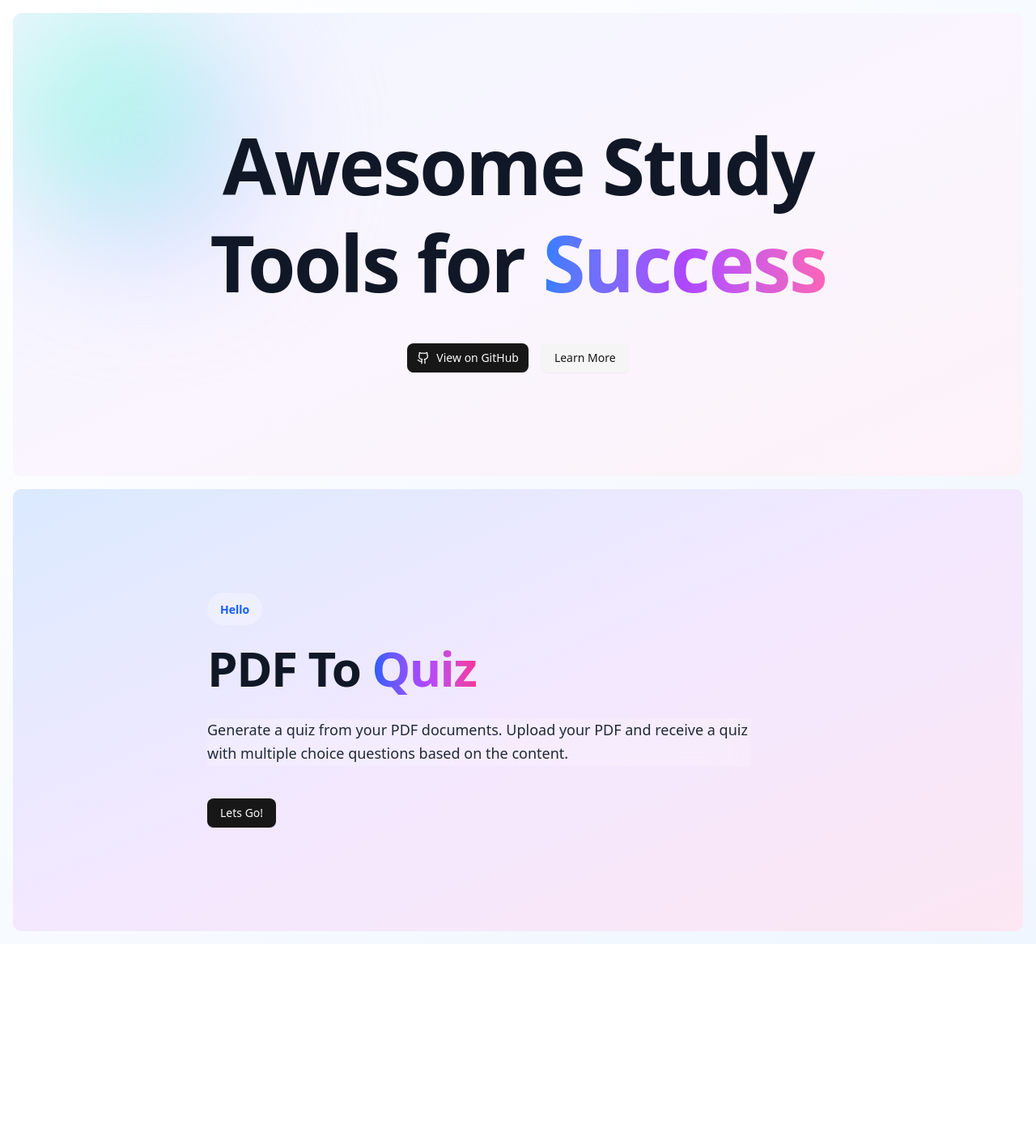
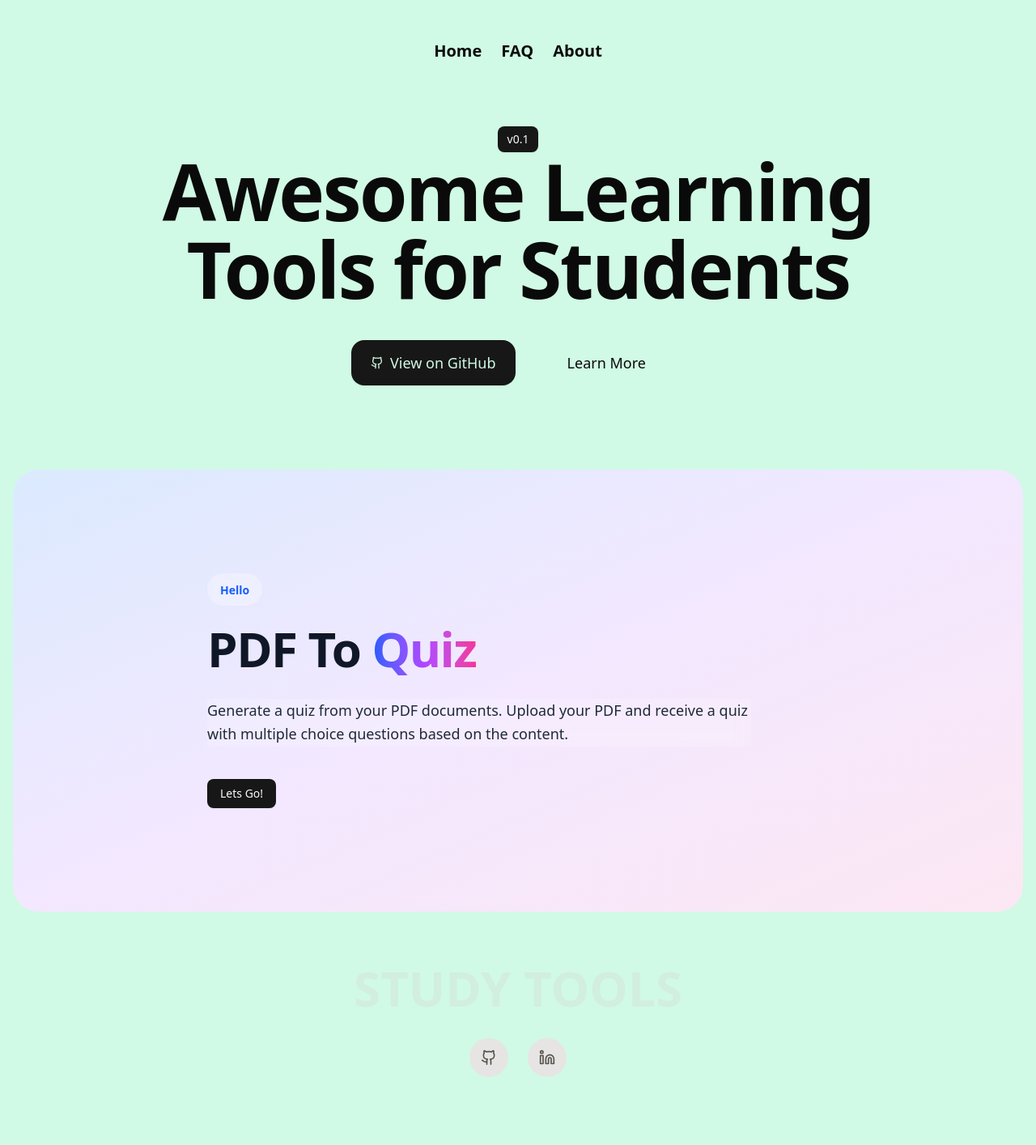
Before and after one commit to aungsh/study, a Next.js app: page / in a window 1280 px wide. Shown: the top 1414 px of the page at 81% size. Before the commit the page ends 1166 px from the top, so only its background shows below. Built offline with nearby package versions, Linux system fonts and the light colour scheme.

Commit message:
home page design

```diff
--- /dev/null
+++ b/app/(landing)/_components/Footer.tsx
@@ -0,0 +1,49 @@
+import { Github, Linkedin } from "lucide-react";
+
+export default function Footer() {
+  return (
+    <footer className="w-full py-12">
+      <div className="max-w-7xl mx-auto">
+        <div className="flex justify-center mb-8">
+          <div className="text-6xl font-bold text-stone-300/30 select-none">
+            STUDY TOOLS
+          </div>
+        </div>
+
+        <div className="flex justify-center items-center gap-6 mb-8">
+          <a
+            href="https://github.com/aungsh"
+            className="w-12 h-12 bg-stone-200 rounded-full flex items-center justify-center hover:bg-stone-400 transition-colors"
+            aria-label="View our GitHub"
+          >
+            <Github size={20} className="text-stone-600" />
+          </a>
+          <a
+            href="https://www.linkedin.com/in/aung-swan-htat-bb425a1a9/"
+            className="w-12 h-12 bg-stone-200 rounded-full flex items-center justify-center hover:bg-stone-400 transition-colors"
+            aria-label="View our LinkedIn"
+          >
+            <Linkedin size={20} className="text-stone-600" />
+          </a>
+        </div>
+      </div>
+
+      <div className="relative overflow-hidden flex justify-center items-center">
+        <div
+          className="font-bold leading-none text-center select-none pointer-events-none whitespace-nowrap"
+          style={{
+            fontSize: "clamp(4rem, 25vw, 20rem)",
+            background: "linear-gradient(to bottom, #262626 0%, #e7e5e4 100%)",
+            WebkitBackgroundClip: "text",
+            WebkitTextFillColor: "transparent",
+            backgroundClip: "text",
+            color: "transparent",
+            opacity: 0.3,
+          }}
+        >
+          AUNGSH
+        </div>
+      </div>
+    </footer>
+  );
+}
--- a/app/(landing)/_components/Hero.tsx
+++ b/app/(landing)/_components/Hero.tsx
@@ -4,57 +4,39 @@ import { Github } from "lucide-react";
 
 export default function Hero() {
   return (
-    <header className="relative isolate overflow-hidden py-24 sm:py-32 rounded-lg">
-      {/* Animated pastel background with blur effect */}
-      <div className="absolute inset-0 -z-10">
-        {/* Main gradient background */}
-        <div className="absolute inset-0 bg-gradient-to-br from-blue-50 via-purple-50 to-pink-50"></div>
-
-        {/* Blurred blobs */}
-        <div
-          className="absolute inset-0 overflow-hidden"
-          style={{
-            filter: "blur(70px)",
-            opacity: 0.7,
-          }}
-        >
-          {/* Pastel colored blobs that move slowly */}
-          <div className="absolute h-64 w-64 rounded-full bg-pink-200"></div>
-          <div className="absolute h-80 w-80 rounded-full bg-purple-200"></div>
-          <div className="absolute h-72 w-72 rounded-full bg-blue-200"></div>
-          <div className="absolute h-56 w-56 rounded-full bg-teal-200"></div>
-        </div>
-
-        {/* Subtle grid pattern overlay for texture */}
-        <div className="absolute inset-0 bg-grid-pattern opacity-10"></div>
-      </div>
-
-      {/* Content with backdrop blur for better readability */}
-      <div className="mx-auto max-w-7xl px-6 lg:px-8 text-center relative z-10">
-        <div className="max-w-3xl mx-auto">
-          <h1 className="text-8xl sm:text-7xl md:text-8xl font-extrabold text-gray-900 tracking-tight leading-tight">
-            Awesome Study <br />
-            Tools for{" "}
-            <span className="bg-clip-text text-transparent bg-gradient-to-r from-blue-500 via-purple-500 to-pink-400">
-              Success
-            </span>
+    <>
+      <div className="pt-34 pb-22">
+        <div className="mx-auto max-w-7xl px-6 lg:px-8 text-center relative">
+          <div className="max-w-4xl mx-auto">
+            <Button size="sm" className="mt-1">
+              v0.1
+            </Button>
+            <h1 className="relative flex flex-col items-center text-center text-5xl font-bold leading-[1.05] tracking-tight delay-50 sm:text-8xl sm:leading-none">
+              Awesome Learning Tools for Students
             </h1>
 
             <div className="mt-10 flex flex-wrap justify-center gap-4">
-            <Link href="https://github.com/aungsh/study-tools" passHref>
-              <Button className="">
-                <Github />
-                View on GitHub
+              <Link href="https://github.com/aungsh/study" passHref>
+                <Button
+                  className="px-12 py-6 text-lg text-emerald-100 rounded-2xl"
+                  size={"2xl"}
+                >
+                  <Github className="" /> View on GitHub
                 </Button>
               </Link>
               <Link href="https://swanhtataung.com" passHref>
-              <Button variant="secondary" className="">
+                <Button
+                  variant="ghost"
+                  className="px-12 py-6 text-lg rounded-2xl"
+                  size={"2xl"}
+                >
                   Learn More
                 </Button>
               </Link>
             </div>
           </div>
         </div>
-    </header>
+      </div>
+    </>
   );
 }
--- /dev/null
+++ b/app/(landing)/_components/Nav.tsx
@@ -0,0 +1,53 @@
+"use client";
+
+import { Card } from "@/components/ui/card";
+import { useState, useEffect } from "react";
+import Link from "next/link";
+
+export default function Nav() {
+  const [isScrolled, setIsScrolled] = useState(false);
+
+  useEffect(() => {
+    const handleScroll = () => {
+      setIsScrolled(window.scrollY > 0);
+    };
+
+    window.addEventListener("scroll", handleScroll);
+    return () => window.removeEventListener("scroll", handleScroll);
+  }, []);
+
+  return (
+    <div className="fixed top-0 left-0 right-0 z-50 p-4 flex justify-center">
+      <Card
+        className={`transition-all duration-300 w-full max-w-sm flex items-center px-6 py-8 ${
+          isScrolled
+            ? "backdrop-blur-md bg-white/20 border-white/30 shadow-lg"
+            : "bg-transparent border-transparent shadow-none"
+        } rounded-4xl`}
+      >
+        <div className="flex w-full items-center justify-center gap-4">
+          <nav className="flex gap-6 items-center">
+            <Link
+              href="#features"
+              className="hover:underline text-xl font-bold"
+            >
+              Home
+            </Link>
+            <Link
+              href="#features"
+              className="hover:underline text-xl font-bold"
+            >
+              FAQ
+            </Link>
+            <Link
+              href="#features"
+              className="hover:underline text-xl font-bold"
+            >
+              About
+            </Link>
+          </nav>
+        </div>
+      </Card>
+    </div>
+  );
+}
--- a/app/(landing)/_components/Quiz.tsx
+++ b/app/(landing)/_components/Quiz.tsx
@@ -3,7 +3,7 @@ import Link from "next/link";
 
 export default function Quiz() {
   return (
-    <div className="relative isolate overflow-hidden py-24 sm:py-32 rounded-lg">
+    <div className="relative isolate overflow-hidden py-24 sm:py-32 rounded-4xl">
       {/* Animated pastel background with blur effect */}
       <div className="absolute inset-0 -z-10">
         {/* Main gradient background */}
--- a/app/(landing)/page.tsx
+++ b/app/(landing)/page.tsx
@@ -1,15 +1,19 @@
+import Footer from "./_components/Footer";
 import Hero from "./_components/Hero";
+import Nav from "./_components/Nav";
 import Quiz from "./_components/Quiz";
 
 export default function Home() {
   return (
     <>
-      <div className="min-h-screen w-full bg-gradient-to-br from-white to-blue-50 dark:from-gray-900 dark:to-gray-800 text-gray-800 dark:text-white px-4 py-4">
+      <Nav />
+      <div className="min-h-screen w-full px-4 py-4">
         <div className="max-w-7xl mx-auto space-y-4">
           <Hero />
           <Quiz />
         </div>
       </div>
+      <Footer />
     </>
   );
 }
--- a/app/layout.tsx
+++ b/app/layout.tsx
@@ -25,7 +25,7 @@ export default function RootLayout({
   return (
     <html lang="en">
       <body
-        className={`${geistSans.variable} ${geistMono.variable} antialiased`}
+        className={`${geistSans.variable} ${geistMono.variable} antialiased bg-emerald-100`}
       >
         {children}
       </body>
--- a/components/ui/button.tsx
+++ b/components/ui/button.tsx
@@ -1,8 +1,8 @@
-import * as React from "react"
-import { Slot } from "@radix-ui/react-slot"
-import { cva, type VariantProps } from "class-variance-authority"
+import * as React from "react";
+import { Slot } from "@radix-ui/react-slot";
+import { cva, type VariantProps } from "class-variance-authority";
 
-import { cn } from "@/lib/utils"
+import { cn } from "@/lib/utils";
 
 const buttonVariants = cva(
   "inline-flex items-center justify-center gap-2 whitespace-nowrap rounded-md text-sm font-medium transition-all disabled:pointer-events-none disabled:opacity-50 [&_svg]:pointer-events-none [&_svg:not([class*='size-'])]:size-4 shrink-0 [&_svg]:shrink-0 outline-none focus-visible:border-ring focus-visible:ring-ring/50 focus-visible:ring-[3px] aria-invalid:ring-destructive/20 dark:aria-invalid:ring-destructive/40 aria-invalid:border-destructive",
@@ -25,6 +25,10 @@ const buttonVariants = cva(
         default: "h-9 px-4 py-2 has-[>svg]:px-3",
         sm: "h-8 rounded-md gap-1.5 px-3 has-[>svg]:px-2.5",
         lg: "h-10 rounded-md px-6 has-[>svg]:px-4",
+        xl: "h-12 rounded-md px-8 has-[>svg]:px-5",
+        "2xl": "h-14 rounded-md px-10 has-[>svg]:px-6",
+        "3xl": "h-16 rounded-md px-12 has-[>svg]:px-7",
+        square: "h-15 w-15 rounded-md has-[>svg]:px-0",
         icon: "size-9",
       },
     },
@@ -33,7 +37,7 @@ const buttonVariants = cva(
       size: "default",
     },
   }
-)
+);
 
 function Button({
   className,
@@ -43,9 +47,9 @@ function Button({
   ...props
 }: React.ComponentProps<"button"> &
   VariantProps<typeof buttonVariants> & {
-    asChild?: boolean
+    asChild?: boolean;
   }) {
-  const Comp = asChild ? Slot : "button"
+  const Comp = asChild ? Slot : "button";
 
   return (
     <Comp
@@ -53,7 +57,7 @@ function Button({
       className={cn(buttonVariants({ variant, size, className }))}
       {...props}
     />
-  )
+  );
 }
 
-export { Button, buttonVariants }
+export { Button, buttonVariants };
```
Lines whose indentation alone changed are shown as unchanged.
